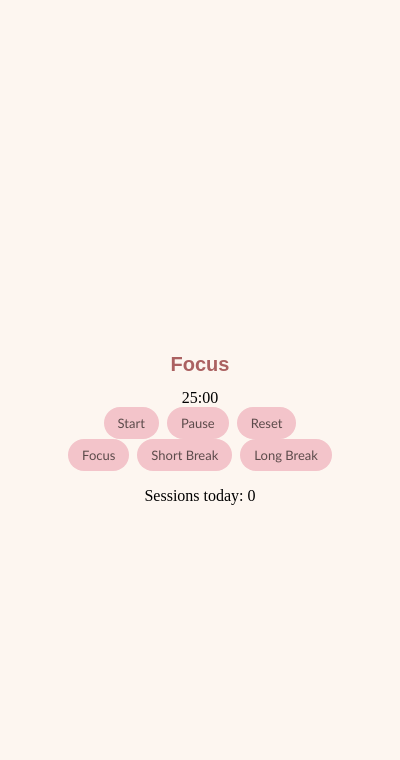
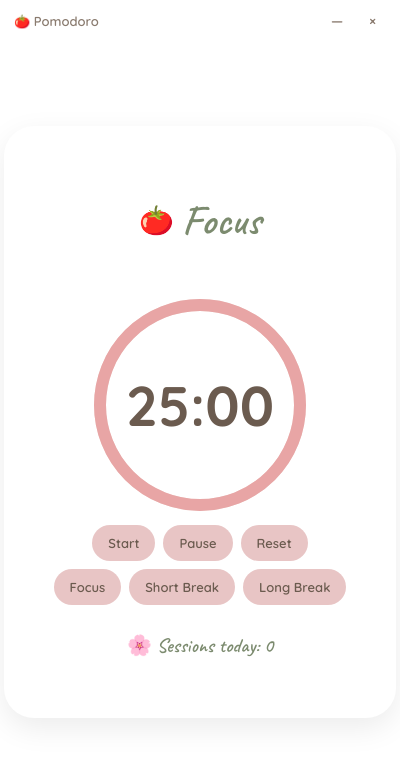
Before and after one commit to rimpyBhogal09/pomodoro-timer, an Electron app: page index.html in a window 400 px wide. Drawn offline with Linux system fonts and the light colour scheme.

Commit message:
Update Pomodoro UI and app icon

```diff
--- a/index.html
+++ b/index.html
@@ -4,12 +4,30 @@
     <meta charset="UTF-8">
     <title>Pomodoro</title>
     <link rel="stylesheet" href="style.css">
+    <link rel="preconnect" href="https://fonts.googleapis.com">
+    <link rel="preconnect" href="https://fonts.gstatic.com" crossorigin>
+    <link href="https://fonts.googleapis.com/css2?family=Quicksand:wght@400;600;700&family=Caveat:wght@600&display=swap" rel="stylesheet">
 </head>
 <body>
+    <div class="title-bar">
+        <span class="title-bar-text">🍅 Pomodoro</span>
+        <div class="title-bar-controls">
+            <button id="minimizeBtn">—</button>
+            <button id="closeBtn">×</button>
+        </div>
+    </div>
     <div class="app">
-        <h1 id="modeLabel">Focus</h1>
-        <div id="timerDisplay">25:00</div>
-
+        <div class="mode-header">
+            <span>🍅</span>
+            <h1 id="modeLabel">Focus</h1>
+        </div>
+        <div class="timer-ring-container">
+            <svg width="220" height="220">
+                <circle class="ring-bg" cx="110" cy="110" r="100"></circle>
+                <circle class="ring-progress" id="ringProgress" cx="110" cy="110" r="100"></circle>
+            </svg>
+            <div id="timerDisplay" class="timer-text">25:00</div>
+        </div>
         <div class="controls">
             <button id="startBtn">Start</button>
             <button id="pauseBtn">Pause</button>
@@ -21,7 +39,7 @@
             <button id="shortBreakBtn">Short Break</button>
             <button id="longBreakBtn">Long Break</button>
         </div>
-        <p>Sessions today: <span id="sessionCount">0</span></p>
+        <p id="sessions">🌸 Sessions today: <span id="sessionCount">0</span></p>
     </div>
     <script src="renderer.js"></script>
 </body>
--- a/renderer.js
+++ b/renderer.js
@@ -1,18 +1,27 @@
+const { ipcRenderer } = require('electron');
+document.getElementById('minimizeBtn').addEventListener('click',()=>{
+    ipcRenderer.send('minimize-window');
+});
+document.getElementById('closeBtn').addEventListener('click',()=>{
+    ipcRenderer.send('close-window');
+});
 const startBtn = document.getElementById('startBtn');
 const pauseBtn = document.getElementById('pauseBtn');
 const resetBtn = document.getElementById('resetBtn');
 const modeLabel = document.getElementById('modeLabel');
 const timerDisplay = document.getElementById('timerDisplay');
 const sessionCount = document.getElementById('sessionCount');
+const ringProgress = document.getElementById('ringProgress');
+const FULL_DASH = 628;
 /*const DURATIONS = {
+    'focus': 5,
+    'short': 3,
+    'long': 4
+}*/
+const DURATIONS = {
     'focus': 25*60,
     'short': 5*60,
     'long': 10*60
-}*/
-const DURATIONS = {
-    'focus': 5,
-    'short': 3,
-    'long': 4
 }
 let currentMode = 'focus';
 let secondsLeft = DURATIONS[currentMode];
@@ -33,16 +42,10 @@ function setTimerInterval(){
         if(secondsLeft > 0){
             secondsLeft --;
             updateTimeDisplay();
+            updateRing();
         } else{
             clearTimerInterval();
             handleTimerComplete();
-           /* if(currentMode === 'focus'){
-                sessionCompleted++;
-                updateSessionCount();
-                setMode('short');
-            } else if (currentMode === 'short'){
-                setMode('focus');
-            }*/
         }
      },1000);
 }
@@ -72,7 +75,14 @@ function setMode(modeVar){
     secondsLeft = DURATIONS[modeVar];
     modeLabel.textContent = modeVar === 'focus'? 'Focus' : modeVar === 'short' ? 'Short Break' : 'Long Break';
     updateTimeDisplay();
+    updateRing();
 
+}
+function updateRing(){
+    const totalDuration = DURATIONS[currentMode];
+    const fractionElapsed = (totalDuration - secondsLeft)/totalDuration;
+    const offset = FULL_DASH * fractionElapsed;
+    ringProgress.style.strokeDashoffset = offset;
 }
 startBtn.addEventListener('click',()=>{
     setTimerInterval();
@@ -86,6 +96,7 @@ resetBtn.addEventListener('click',()=>{
     clearTimerInterval();
     secondsLeft = DURATIONS[currentMode];
     updateTimeDisplay();
+    updateRing();
 })
 
 const shortBrkBtn = document.getElementById('shortBreakBtn');
--- a/style.css
+++ b/style.css
@@ -1,35 +1,142 @@
 body {
-  background: #fdf6f0;
+  display: flex;
+  flex-direction: column;
+  align-items: center;
+  justify-content: center;
+  height: 100vh;
+  margin: 0;
+  overflow: hidden;
 }
 h1{
-    color: #ab6161;
+    color: #7c8b6f;
+    font-weight: 600;
+    font-size: 42px;
+    font-family: 'Caveat', cursive;
+}
+.mode-header {
+  display: flex;
+  align-items: center;
+  gap: 8px;
+  margin-bottom: 10px;
+}
+.mode-header span {
+  font-size: 28px;
+}
+#sessionCount, #sessions{
+    color: #7c8b6f;
+    font-weight: 600;
     font-size: 20px;
-    font-family: sans-serif;
+    font-family: 'Caveat', cursive;
+}
+#timerDisplay {
+  font-size: 56px;
+  font-weight: 700;
+  color: #6b5b4f;
+  font-family: 'Quicksand', sans-serif;
 }
 button{
-    background-color: #f3c4ca;
-    padding: 8px 14px;
+    background: #e8c5c5;
+    padding: 10px 16px;
     border: none;
     border-radius: 20px;
     font-size: 13px;
-    color: #5c4b4b;
-    font-family: 'Trebuchet MS', 'Lucida Sans Unicode', 'Lucida Grande', 'Lucida Sans', Arial, sans-serif;
+    color: #6b5b4f;
+    font-family: 'Quicksand', sans-serif;
+    font-weight: 600;
     cursor: pointer;
+    transition: background 0.2s ease, transform 0.1s ease;
 }
 button:hover{
-    background-color: #9b5454;
-    color: #3d3535;
+    background: #dba9a9;
+    transform: translateY(-1px);
 }
 .app {
   display: flex;
   flex-direction: column;
   align-items: center;
   justify-content: center;
-  height: 100vh;
+  background: #ffffff;
+  border-radius: 30px;
+  padding: 40px 50px;
+  box-shadow: 0 10px 30px rgba(0, 0, 0, 0.08);
 }
 
 .controls,
 .mode-switch {
   display: flex;
   gap: 8px;
+  margin-bottom: 8px;
 }
+.title-bar {
+  width: 100%;
+  box-sizing: border-box;
+  display: flex;
+  justify-content: space-between;
+  align-items: center;
+  padding: 10px 14px;
+  background: transparent;
+  -webkit-app-region: drag;
+  position: fixed;
+  top: 0;
+  left: 0;
+}
+.title-bar-text {
+  font-family: 'Quicksand', sans-serif;
+  font-size: 13px;
+  color: #8a7b6f;
+  font-weight: 600;
+}
+.title-bar-controls {
+  display: flex;
+  gap: 6px;
+  -webkit-app-region: no-drag;
+}
+
+.title-bar-controls button {
+  padding: 2px 10px;
+  border-radius: 8px;
+  background: transparent;
+  color: #8a7b6f;
+  font-size: 14px;
+}
+
+.title-bar-controls button:hover {
+  background: #eeddd6;
+}
+.timer-ring-container {
+  position: relative;
+  width: 220px;
+  height: 220px;
+  margin: 10px 0;
+}
+
+svg {
+  transform: rotate(-90deg);
+}
+
+.ring-bg {
+  fill: none;
+  stroke: #f3e6e0;
+  stroke-width: 12;
+}
+
+.ring-progress {
+  fill: none;
+  stroke: #e8a5a5;
+  stroke-width: 12;
+  stroke-linecap: round;
+  stroke-dasharray: 628;
+  stroke-dashoffset: 0;
+  transition: stroke-dashoffset 1s linear;
+}
+
+.timer-text {
+  position: absolute;
+  top: 50%;
+  left: 50%;
+  transform: translate(-50%, -50%);
+  font-size: 44px;
+  font-weight: 700;
+  color: #6b5b4f;
+  font-family: 'Quicksand', sans-serif;
+}
```
Also changed, not shown: main.js (+13 -3 lines), package.json (+14 -3 lines), icon.ico (added), 1 other file.
